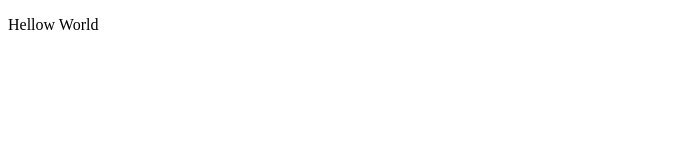
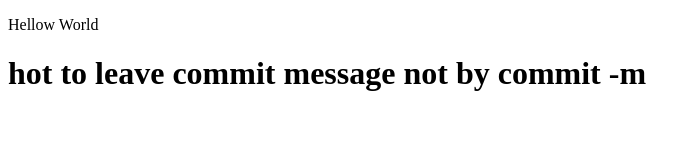
Before and after one commit to junbaehyun/MathTool, a plain HTML site: page index.html in a window 1280 px wide. Shown: the whole page, without its empty margins (0-699 px from the left). Drawn offline with Linux system fonts and the light colour scheme.

Commit message:
Add one line and amended one code

```diff
--- a/index.html
+++ b/index.html
@@ -2,5 +2,8 @@
 <html>
 <body>
 <p>Hellow World</p>
+
+<h1> hot to leave commit message not by commit -m
+
 </body>
 </html>
```
Also changed, not shown: index.js (added).
